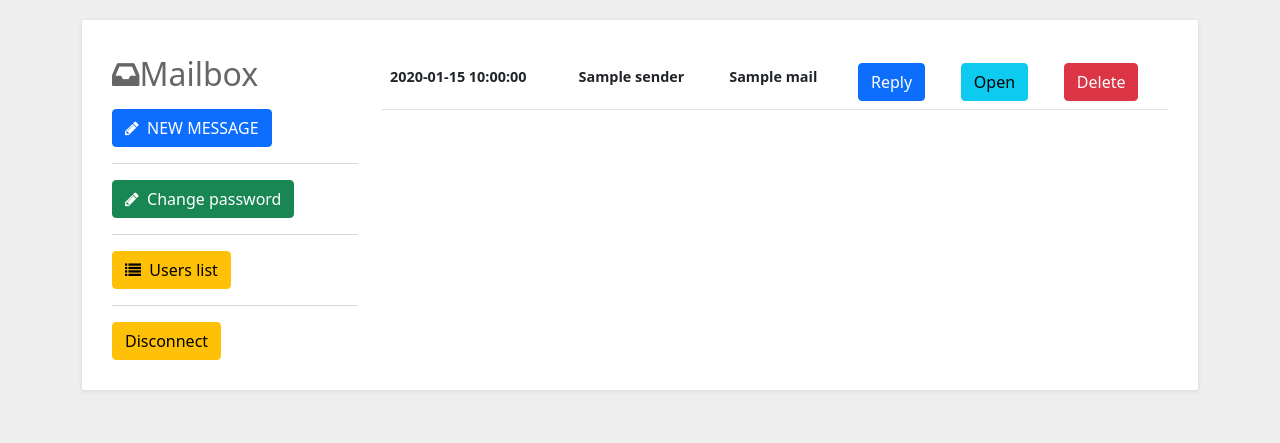
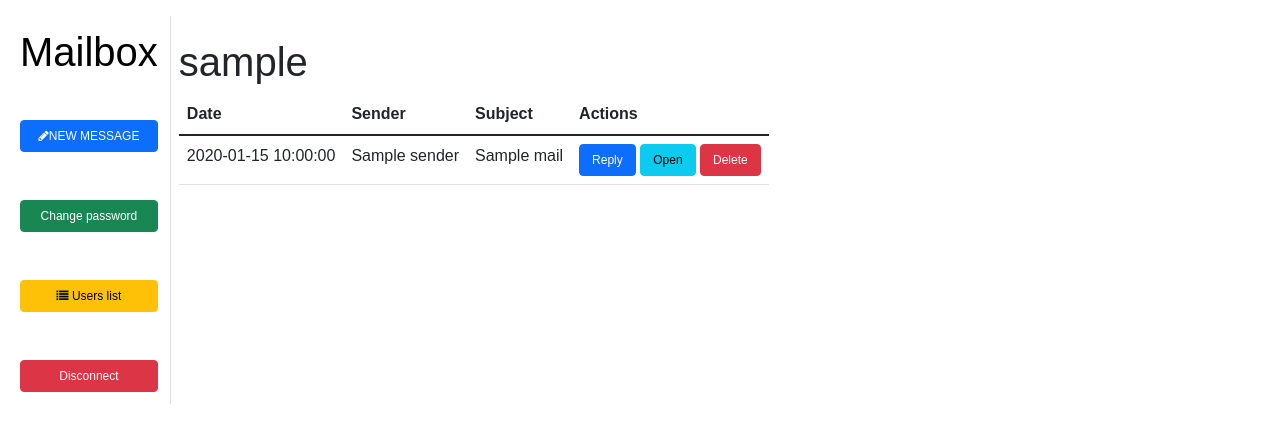
Before and after one commit to david-pellissier/vulnerable-messaging-website, a PHP site: template site/html/view/mailbox.php in a window 1280 px wide. Shown: the top 443 px of the page. Run offline with PHP 8.4, Linux system fonts and the light colour scheme; the visitor is signed in with stand-in values (Sample User, id 1); the template is opened without the code that fills it: most values are stand-ins (such as "Sample title", 1, 10 or a date in 2020); some libraries are stand-ins or nearby versions.

Commit message:
Sidebar & modifs CSS

```diff
--- a/site/html/controller/users.php
+++ b/site/html/controller/users.php
@@ -41,6 +41,7 @@
     if($_SESSION['role'] == 1 && isset($_POST['username'])){
         updateUserNonEmptyFields($userNo);
         $message = "The account has been modified";
+        administration();
     }
 
     // si nouveau mot de passe
--- /dev/null
+++ b/site/html/css/global.css
@@ -0,0 +1,10 @@
+html, body {
+    font-family: sans-serif;
+}
+
+.root {
+    display: flex;
+    width: 100%;
+    align-items: stretch;
+    margin-top : 8px;
+}
--- a/site/html/css/mailbox.css
+++ b/site/html/css/mailbox.css
@@ -1,146 +1,8 @@
-body {
-    margin-top:20px;
-    background:#eee;
-}
-
-.email {
-    padding: 20px 10px 15px 10px;
-    font-size: 1em;
-}
-
-.email h2 {
-    margin-top: 0;
-    padding-bottom: 8px;
-}
-
-.email table {
-    font-weight: 600;
-}
-
-.email table a {
-    color: #666;
-}
-
-.grid {
-    position: relative;
-    width: 100%;
-    background: #fff;
-    color: #666666;
-    border-radius: 2px;
-    margin-bottom: 25px;
-    box-shadow: 0px 1px 4px rgba(0, 0, 0, 0.1);
+tr:nth-child(even) {
+    background-color: #fafafa;
 }
 
 
-.grid .grid-header:after {
-    clear: both;
+.table-responsive {
+    margin-top: 30px;
 }
-
-.grid .grid-header span,
-.grid .grid-header > .fa {
-    display: inline-block;
-    margin: 0;
-    font-weight: 300;
-    font-size: 1.5em;
-    float: left;
-}
-
-.grid .grid-header span {
-    padding: 0 5px;
-}
-
-.grid .grid-header > .fa {
-    padding: 5px 10px 0 0;
-}
-
-.grid .grid-header > .grid-tools {
-    padding: 4px 10px;
-}
-
-.grid .grid-header > .grid-tools a {
-    color: #999999;
-    padding-left: 10px;
-    cursor: pointer;
-}
-
-.grid .grid-header > .grid-tools a:hover {
-    color: #666666;
-}
-
-.grid .grid-body {
-    padding: 15px 20px 15px 20px;
-    font-size: 0.9em;
-    line-height: 1.9em;
-}
-
-.grid .full {
-    padding: 0 !important;
-}
-
-.grid .transparent {
-    box-shadow: none !important;
-    margin: 0px !important;
-    border-radius: 0px !important;
-}
-
-.grid.top.black > .grid-header {
-    border-top-color: #000000 !important;
-}
-
-.grid.bottom.black > .grid-body {
-    border-bottom-color: #000000 !important;
-}
-
-.grid.top.blue > .grid-header {
-    border-top-color: #007be9 !important;
-}
-
-.grid.bottom.blue > .grid-body {
-    border-bottom-color: #007be9 !important;
-}
-
-.grid.top.green > .grid-header {
-    border-top-color: #00c273 !important;
-}
-
-.grid.bottom.green > .grid-body {
-    border-bottom-color: #00c273 !important;
-}
-
-.grid.top.purple > .grid-header {
-    border-top-color: #a700d3 !important;
-}
-
-.grid.bottom.purple > .grid-body {
-    border-bottom-color: #a700d3 !important;
-}
-
-.grid.top.red > .grid-header {
-    border-top-color: #dc1200 !important;
-}
-
-.grid.bottom.red > .grid-body {
-    border-bottom-color: #dc1200 !important;
-}
-
-.grid.top.orange > .grid-header {
-    border-top-color: #f46100 !important;
-}
-
-.grid.bottom.orange > .grid-body {
-    border-bottom-color: #f46100 !important;
-}
-
-.grid.no-border > .grid-header {
-    border-bottom: 0px !important;
-}
-
-.grid.top > .grid-header {
-    border-top-width: 4px !important;
-    border-top-style: solid !important;
-}
-
-.grid.bottom > .grid-body {
-    border-bottom-width: 4px !important;
-    border-bottom-style: solid !important;
-}
--- a/site/html/css/message.css
+++ /dev/null
@@ -1,4 +0,0 @@
-body {
-    background: #007bff;
-    background: linear-gradient(to right, #0062E6, #33AEFF);
-}
--- /dev/null
+++ b/site/html/view/components/sidebar.php
@@ -0,0 +1,36 @@
+<style>
+    nav {
+        display:flex;
+        flex-direction: column;
+        gap:12px;
+        padding:12px;
+        margin:8px;
+        border-right: #dedede solid 1px;
+    }
+    .btn {
+        height:max-content;
+        font-size:12px;
+        align-content: center
+    }
+
+    nav > a, nav > a:hover {
+        color: black;
+        text-decoration:none;
+    }
+
+</style>
+<link rel="stylesheet" href="css/global.css" type="text/css">
+<nav id="mainSidenav" class="navbar-right">
+
+        <a href="/"><h1 class="grid-title"></i> Mailbox</h1><br/></a>
+        <a href="index.php?action=message" class="btn btn-primary" data-toggle="modal" data-target="#compose-modal"><i class="fa fa-pencil"></i>NEW MESSAGE</a>
+        <br>
+        <a href="index.php?action=change_password&no=<?php echo $_SESSION['no'] ?>" class="btn btn-success" data-toggle="modal" data-target="#compose-modal">Change password</a>
+        <br>
+        <?php if($_SESSION['role'] == 1) { ?>
+            <a href="index.php?action=admin" class="btn btn-warning" data-toggle="modal" data-target="#compose-modal"><i class="fa fa-list" aria-hidden="true"></i> Users list</a>
+            <br/>
+        <?php } ?>
+        <a href="index.php?action=logout" class="btn btn-danger" data-toggle="modal" data-target="#compose-modal">Disconnect</a>
+
+</nav>
--- a/site/html/view/mailbox.php
+++ b/site/html/view/mailbox.php
@@ -8,25 +8,19 @@
 </head>
 <body>
 <?php require 'view/components/info_to_user.php'?>
-<div class="container">
-    <div class="row">
-        <div class="col-md-12">
-            <div class="grid email">
-                <div class="grid-body">
-                    <div class="row">
-                        <div class="col-md-3">
-                            <h2 class="grid-title"><i class="fa fa-inbox"></i>Mailbox</h2>
-                            <a href="index.php?action=message" class="btn btn-block btn-primary" data-toggle="modal" data-target="#compose-modal"><i class="fa fa-pencil"></i>&nbsp;&nbsp;NEW MESSAGE</a>
-                            <hr>
-                            <a href="index.php?action=change_password&no=<?php echo $_SESSION['no'] ?>" class="btn btn-block btn-success" data-toggle="modal" data-target="#compose-modal"><i class="fa fa-pencil"></i>&nbsp;&nbsp;Change password</a>
-                            <hr>
-                            <a href="users.php" class="btn btn-block btn-warning" data-toggle="modal" data-target="#compose-modal"><i class="fa fa-list" aria-hidden="true"></i>&nbsp;&nbsp;Users list</a>
-                            <hr>
-                            <a href="index.php?action=logout" class="btn btn-block btn-warning" data-toggle="modal" data-target="#compose-modal">Disconnect</a>
-                        </div>
-                        <div class="col-md-9">
+<div class="root">
+    <?php require 'view/components/sidebar.php' ?>
     <div class="table-responsive">
+        <h1><?php echo $_SESSION['username'] ?></h1>
         <table class="table">
+            <thead>
+                <tr>
+                    <th>Date</th>
+                    <th>Sender</th>
+                    <th class="wide">Subject</th>
+                    <th>Actions</th>
+                </tr>
+            </thead>
             <tbody>
                 <?php
                 foreach ($mails as $mail){ ?>
@@ -34,20 +28,14 @@
                     <td class="date"><?php echo $mail['date'] ?></td>
                     <td class="sender"><?php echo $mail['sender'] ?></td>
                     <td class="subject"><?php echo $mail['subject'] ?></td>
-                                            <td><button onclick="location.href = 'index.php?action=message&reply=<?php echo $mail['no']?>'" type="button" class="btn btn-primary">Reply</button></td>
-                                            <td><button onclick="location.href = 'index.php?action=details&no=<?php echo $mail['no']?>'" type="button" class="btn btn-info">Open</button></td>
-                                            <td><button onclick="location.href = 'index.php?action=delete_mail&no=<?php echo $mail['no']?>'" type="button" class="btn btn-danger">Delete</button></td>
+                    <td><button onclick="location.href = 'index.php?action=message&reply=<?php echo $mail['no']?>'" type="button" class="btn btn-primary">Reply</button>
+                    <button onclick="location.href = 'index.php?action=details&no=<?php echo $mail['no']?>'" type="button" class="btn btn-info">Open</button>
+                    <button onclick="location.href = 'index.php?action=delete_mail&no=<?php echo $mail['no']?>'" type="button" class="btn btn-danger">Delete</button></td>
                 </tr>
                 <?php } ?>
             </tbody>
         </table>
     </div>
 </div>
-                    </div>
-                </div>
-            </div>
-        </div>
-    </div>
-</div>
 </body>
 </html>
--- a/site/html/view/message.php
+++ b/site/html/view/message.php
@@ -8,6 +8,8 @@
 </head>
 <body>
 <?php require 'view/components/info_to_user.php'?>
+    <div class="root">
+    <?php require 'view/components/sidebar.php' ?>
     <div class="container px-5 my-5">
         <div class="row justify-content-center">
             <div class="col-lg-8">
@@ -60,6 +62,7 @@
             </div>
         </div>
     </div>
+</div>
 
 <script src="https://cdn.startbootstrap.com/sb-forms-latest.js"></script>
 </body>
```
Also changed, not shown: site/html/view/details.php (+6 -2 lines), site/html/view/usercreation.php (+20 -8 lines), site/html/view/usermodify.php (+42 -15 lines), site/html/view/users.php (+9 -4 lines). Lines whose indentation alone changed are shown as unchanged.
